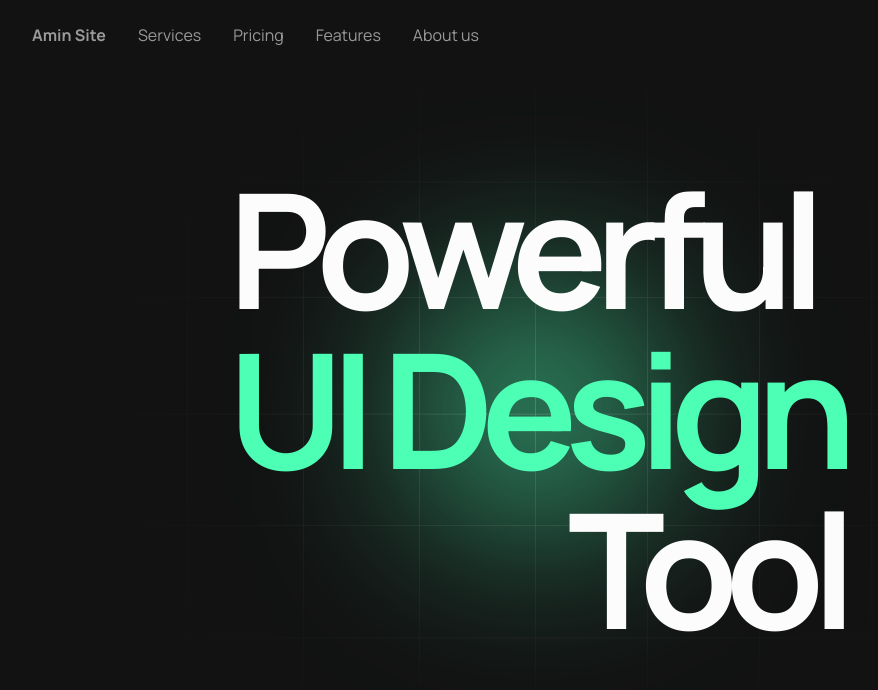
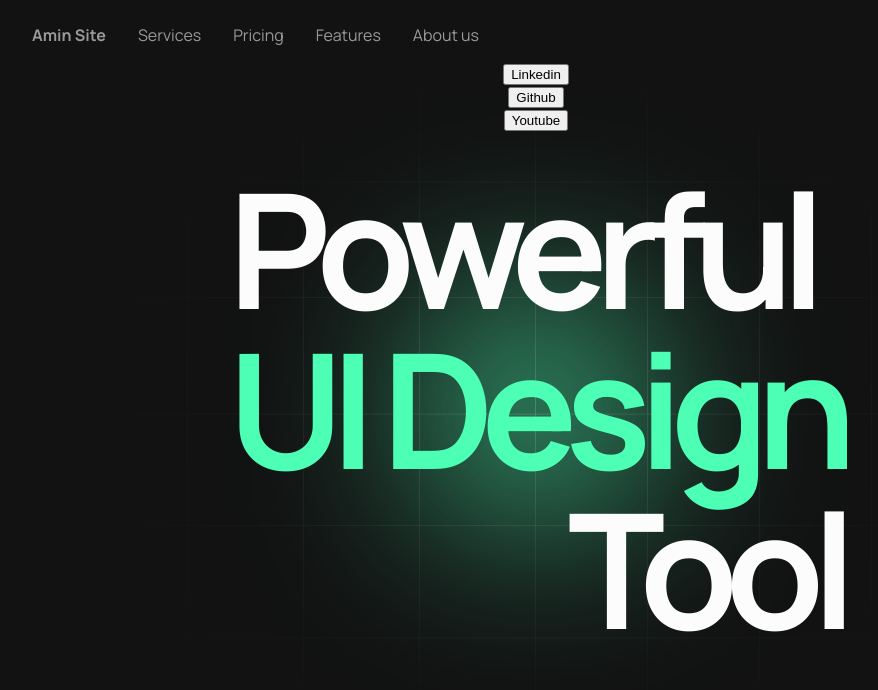
Before and after one commit to MDJAmin/Glassmorphic_Modern_Landing_page, a plain HTML site: page index.html in a window 1280 px wide. Shown: the whole page, without its empty margins (104-982 px from the left). Drawn offline with Linux system fonts and the light colour scheme.

Commit message:
Refactor : add button's for Social Link's

```diff
--- a/index.html
+++ b/index.html
@@ -33,5 +33,14 @@
         <p>UI Design</p>
         <p>Tool</p>
       </div>
+
+
+      <a href="" target="_blank" class="button first"><button>Linkedin</button><span></span></a>
+
+      <a href="" target="_blank" class="button sec"><button>Github</button><span></span></a>
+
+      <a href="" target="_blank" class="button third"><button>Youtube</button><span></span></a>
+
+
 </body>
 </html>
```
